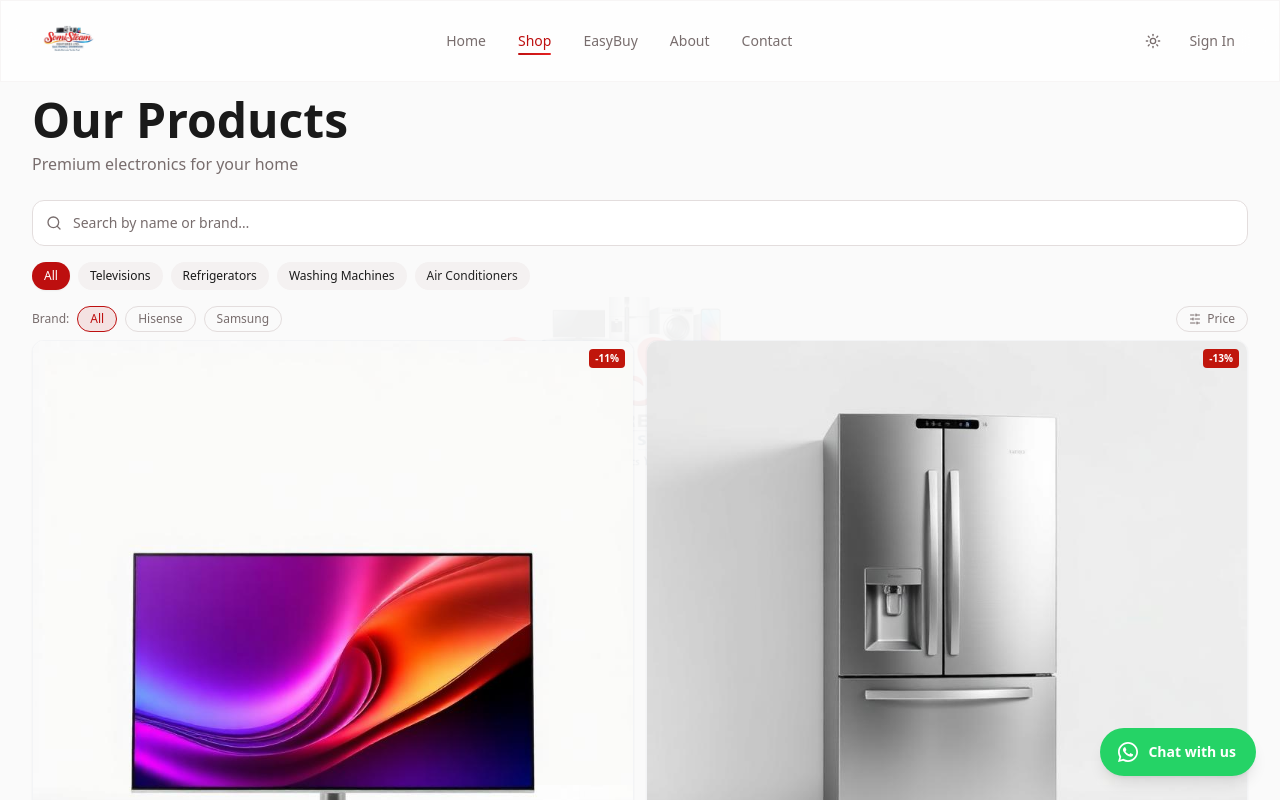
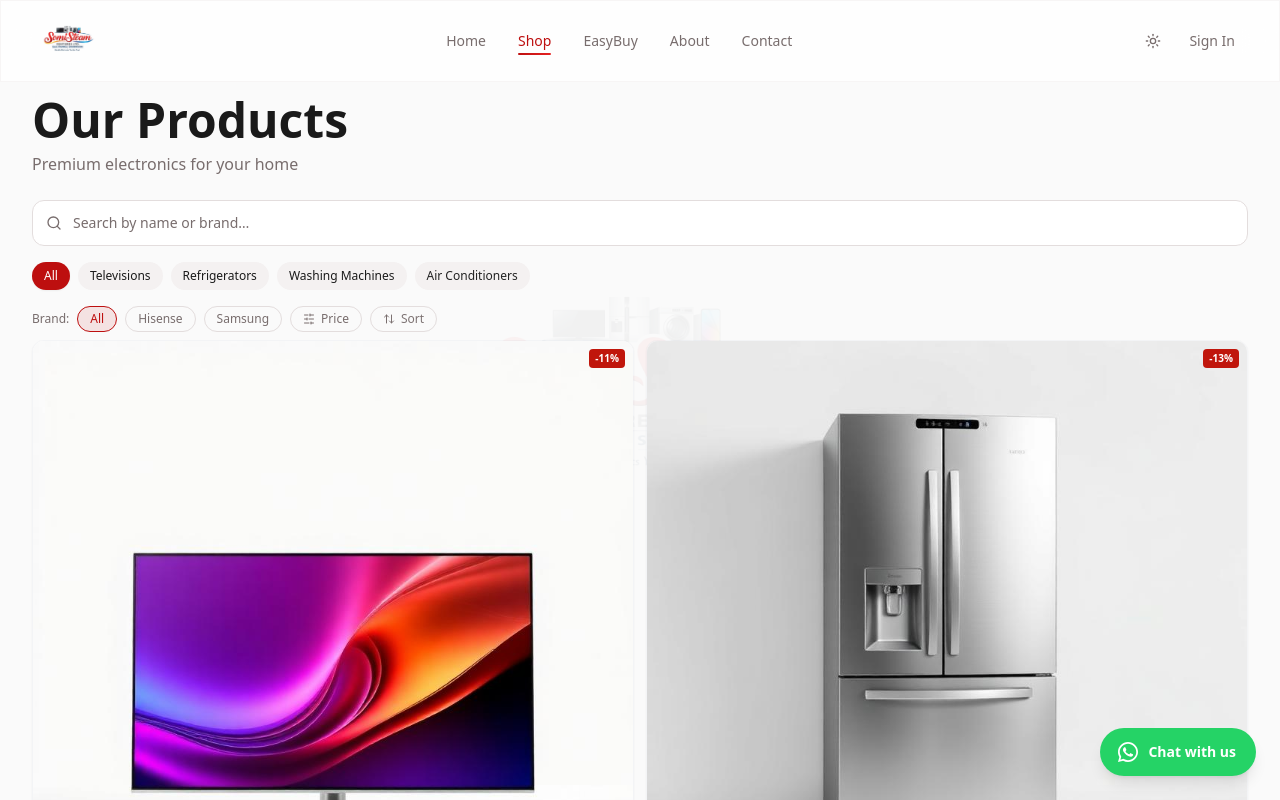
Before and after one commit to visibyltechnology/SomiSteam-Store, a React (Vite) app: page /shop in a window 1280 px wide. Shown: the top 800 px of the page. Built offline with nearby package versions, Linux system fonts and the light colour scheme; the HTML template or start-up script is replaced by a standard one.

Commit message:
feat: sort by price and discount on shop page

```diff
--- a/src/pages/Shop.tsx
+++ b/src/pages/Shop.tsx
@@ -1,7 +1,7 @@
 import { motion, AnimatePresence } from "framer-motion";
   import { Link } from "react-router-dom";
   import { useState, useMemo } from "react";
-  import { Search, X, SlidersHorizontal } from "lucide-react";
+  import { Search, X, SlidersHorizontal, ArrowUpDown } from "lucide-react";
   import Navbar from "@/components/Navbar";
   import Footer from "@/components/Footer";
   import { Slider } from "@/components/ui/slider";
@@ -10,9 +10,17 @@ import { motion, AnimatePresence } from "framer-motion";
   const ALL = "All";
   const categories = [ALL, "Televisions", "Refrigerators", "Washing Machines", "Air Conditioners"];
   const brands = [ALL, "Hisense", "Samsung"];
-
   const MIN_PRICE = 100000;
   const MAX_PRICE = 500000;
+
+  type SortKey = "default" | "price_asc" | "price_desc" | "discount";
+
+  const sortOptions: { key: SortKey; label: string }[] = [
+    { key: "default", label: "Default" },
+    { key: "price_asc", label: "Price: Low to High" },
+    { key: "price_desc", label: "Price: High to Low" },
+    { key: "discount", label: "Biggest Discount" },
+  ];
 
   const Shop = () => {
     const [query, setQuery] = useState("");
@@ -20,11 +28,14 @@ import { motion, AnimatePresence } from "framer-motion";
     const [activeBrand, setActiveBrand] = useState(ALL);
     const [priceRange, setPriceRange] = useState<[number, number]>([MIN_PRICE, MAX_PRICE]);
     const [showPriceFilter, setShowPriceFilter] = useState(false);
+    const [sortKey, setSortKey] = useState<SortKey>("default");
+    const [showSort, setShowSort] = useState(false);
 
     const priceActive = priceRange[0] !== MIN_PRICE || priceRange[1] !== MAX_PRICE;
+    const sortActive = sortKey !== "default";
 
     const filtered = useMemo(() => {
-      return products.filter((p) => {
+      const list = products.filter((p) => {
         const matchQuery =
           query.trim() === "" ||
           p.name.toLowerCase().includes(query.toLowerCase()) ||
@@ -34,43 +45,39 @@ import { motion, AnimatePresence } from "framer-motion";
         const matchPrice = p.price >= priceRange[0] && p.price <= priceRange[1];
         return matchQuery && matchCat && matchBrand && matchPrice;
       });
-    }, [query, activeCategory, activeBrand, priceRange]);
+
+      if (sortKey === "price_asc") return [...list].sort((a, b) => a.price - b.price);
+      if (sortKey === "price_desc") return [...list].sort((a, b) => b.price - a.price);
+      if (sortKey === "discount") return [...list].sort((a, b) => b.discount - a.discount);
+      return list;
+    }, [query, activeCategory, activeBrand, priceRange, sortKey]);
 
     const clearFilters = () => {
       setQuery("");
       setActiveCategory(ALL);
       setActiveBrand(ALL);
       setPriceRange([MIN_PRICE, MAX_PRICE]);
+      setSortKey("default");
       setShowPriceFilter(false);
+      setShowSort(false);
     };
 
-    const hasFilters =
-      query.trim() ||
-      activeCategory !== ALL ||
-      activeBrand !== ALL ||
-      priceActive;
+    const hasFilters = query.trim() || activeCategory !== ALL || activeBrand !== ALL || priceActive || sortActive;
+
+    const activeSortLabel = sortOptions.find((s) => s.key === sortKey)?.label || "Sort";
 
     return (
       <div className="min-h-screen">
         <Navbar />
         <div className="pt-24 pb-16">
           <div className="container mx-auto px-4 lg:px-8">
-            <motion.div
-              initial={{ opacity: 0, y: 20 }}
-              animate={{ opacity: 1, y: 0 }}
-              className="mb-6"
-            >
+            <motion.div initial={{ opacity: 0, y: 20 }} animate={{ opacity: 1, y: 0 }} className="mb-6">
               <h1 className="text-3xl lg:text-5xl font-display font-bold text-foreground">Our Products</h1>
               <p className="text-muted-foreground mt-2">Premium electronics for your home</p>
             </motion.div>
 
             {/* Search Bar */}
-            <motion.div
-              initial={{ opacity: 0, y: 10 }}
-              animate={{ opacity: 1, y: 0 }}
-              transition={{ delay: 0.1 }}
-              className="relative mb-4"
-            >
+            <motion.div initial={{ opacity: 0, y: 10 }} animate={{ opacity: 1, y: 0 }} transition={{ delay: 0.1 }} className="relative mb-4">
               <Search className="absolute left-3.5 top-1/2 -translate-y-1/2 w-4 h-4 text-muted-foreground" />
               <input
                 type="text"
@@ -80,31 +87,21 @@ import { motion, AnimatePresence } from "framer-motion";
                 className="w-full pl-10 pr-10 py-3 rounded-xl border border-border bg-card text-foreground placeholder:text-muted-foreground text-sm focus:outline-none focus:ring-2 focus:ring-accent focus:border-transparent"
               />
               {query && (
-                <button
-                  onClick={() => setQuery("")}
-                  className="absolute right-3.5 top-1/2 -translate-y-1/2 text-muted-foreground hover:text-foreground"
-                >
+                <button onClick={() => setQuery("")} className="absolute right-3.5 top-1/2 -translate-y-1/2 text-muted-foreground hover:text-foreground">
                   <X className="w-4 h-4" />
                 </button>
               )}
             </motion.div>
 
             {/* Category Filter */}
-            <motion.div
-              initial={{ opacity: 0, y: 10 }}
-              animate={{ opacity: 1, y: 0 }}
-              transition={{ delay: 0.15 }}
-              className="mb-3 overflow-x-auto pb-1"
-            >
+            <motion.div initial={{ opacity: 0, y: 10 }} animate={{ opacity: 1, y: 0 }} transition={{ delay: 0.15 }} className="mb-3 overflow-x-auto pb-1">
               <div className="flex gap-2 min-w-max">
                 {categories.map((cat) => (
                   <button
                     key={cat}
                     onClick={() => setActiveCategory(cat)}
                     className={`px-3 py-1.5 rounded-full text-xs font-medium transition-all whitespace-nowrap ${
-                      activeCategory === cat
-                        ? "bg-accent text-white shadow-sm"
-                        : "bg-secondary text-foreground hover:bg-accent/10"
+                      activeCategory === cat ? "bg-accent text-white shadow-sm" : "bg-secondary text-foreground hover:bg-accent/10"
                     }`}
                   >
                     {cat}
@@ -113,13 +110,8 @@ import { motion, AnimatePresence } from "framer-motion";
               </div>
             </motion.div>
 
-            {/* Brand + Price Row */}
-            <motion.div
-              initial={{ opacity: 0, y: 10 }}
-              animate={{ opacity: 1, y: 0 }}
-              transition={{ delay: 0.2 }}
-              className="mb-2 flex items-center gap-2 flex-wrap"
-            >
+            {/* Brand + Price + Sort Row */}
+            <motion.div initial={{ opacity: 0, y: 10 }} animate={{ opacity: 1, y: 0 }} transition={{ delay: 0.2 }} className="mb-2 flex items-center gap-2 flex-wrap">
               <span className="text-xs text-muted-foreground">Brand:</span>
               <div className="flex gap-2">
                 {brands.map((brand) => (
@@ -127,9 +119,7 @@ import { motion, AnimatePresence } from "framer-motion";
                     key={brand}
                     onClick={() => setActiveBrand(brand)}
                     className={`px-3 py-1 rounded-full text-xs font-medium border transition-all ${
-                      activeBrand === brand
-                        ? "border-accent bg-accent/10 text-accent"
-                        : "border-border text-muted-foreground hover:border-accent/50"
+                      activeBrand === brand ? "border-accent bg-accent/10 text-accent" : "border-border text-muted-foreground hover:border-accent/50"
                     }`}
                   >
                     {brand}
@@ -137,41 +127,39 @@ import { motion, AnimatePresence } from "framer-motion";
                 ))}
               </div>
 
-              {/* Price filter toggle */}
+              {/* Price toggle */}
               <button
-                onClick={() => setShowPriceFilter((v) => !v)}
-                className={`ml-auto flex items-center gap-1.5 px-3 py-1 rounded-full text-xs font-medium border transition-all ${
-                  priceActive || showPriceFilter
-                    ? "border-accent bg-accent/10 text-accent"
-                    : "border-border text-muted-foreground hover:border-accent/50"
+                onClick={() => { setShowPriceFilter((v) => !v); setShowSort(false); }}
+                className={`flex items-center gap-1.5 px-3 py-1 rounded-full text-xs font-medium border transition-all ${
+                  priceActive || showPriceFilter ? "border-accent bg-accent/10 text-accent" : "border-border text-muted-foreground hover:border-accent/50"
                 }`}
               >
                 <SlidersHorizontal className="w-3 h-3" />
-                {priceActive
-                  ? `${formatPrice(priceRange[0])} – ${formatPrice(priceRange[1])}`
-                  : "Price"}
+                {priceActive ? `${formatPrice(priceRange[0])} – ${formatPrice(priceRange[1])}` : "Price"}
+              </button>
+
+              {/* Sort toggle */}
+              <button
+                onClick={() => { setShowSort((v) => !v); setShowPriceFilter(false); }}
+                className={`flex items-center gap-1.5 px-3 py-1 rounded-full text-xs font-medium border transition-all ${
+                  sortActive || showSort ? "border-accent bg-accent/10 text-accent" : "border-border text-muted-foreground hover:border-accent/50"
+                }`}
+              >
+                <ArrowUpDown className="w-3 h-3" />
+                {sortActive ? activeSortLabel : "Sort"}
               </button>
 
               {hasFilters && (
-                <button
-                  onClick={clearFilters}
-                  className="flex items-center gap-1 text-xs text-muted-foreground hover:text-foreground"
-                >
+                <button onClick={clearFilters} className="flex items-center gap-1 text-xs text-muted-foreground hover:text-foreground">
                   <X className="w-3 h-3" /> Clear all
                 </button>
               )}
             </motion.div>
 
-            {/* Price Range Slider — expands inline */}
+            {/* Price Range Panel */}
             <AnimatePresence>
               {showPriceFilter && (
-                <motion.div
-                  key="price-slider"
-                  initial={{ opacity: 0, height: 0 }}
-                  animate={{ opacity: 1, height: "auto" }}
-                  exit={{ opacity: 0, height: 0 }}
-                  className="overflow-hidden mb-4"
-                >
+                <motion.div key="price-slider" initial={{ opacity: 0, height: 0 }} animate={{ opacity: 1, height: "auto" }} exit={{ opacity: 0, height: 0 }} className="overflow-hidden mb-4">
                   <div className="bg-card border border-border rounded-2xl p-4">
                     <div className="flex justify-between text-xs text-muted-foreground mb-3">
                       <span>Min: <span className="font-semibold text-foreground">{formatPrice(priceRange[0])}</span></span>
@@ -194,27 +182,43 @@ import { motion, AnimatePresence } from "framer-motion";
               )}
             </AnimatePresence>
 
+            {/* Sort Panel */}
+            <AnimatePresence>
+              {showSort && (
+                <motion.div key="sort-panel" initial={{ opacity: 0, height: 0 }} animate={{ opacity: 1, height: "auto" }} exit={{ opacity: 0, height: 0 }} className="overflow-hidden mb-4">
+                  <div className="bg-card border border-border rounded-2xl p-3 flex flex-wrap gap-2">
+                    {sortOptions.map((opt) => (
+                      <button
+                        key={opt.key}
+                        onClick={() => { setSortKey(opt.key); setShowSort(false); }}
+                        className={`px-4 py-2 rounded-xl text-xs font-medium transition-all ${
+                          sortKey === opt.key
+                            ? "bg-accent text-white shadow-sm"
+                            : "bg-secondary text-foreground hover:bg-accent/10"
+                        }`}
+                      >
+                        {opt.label}
+                      </button>
+                    ))}
+                  </div>
+                </motion.div>
+              )}
+            </AnimatePresence>
+
             {/* Results count */}
             {hasFilters && (
               <p className="text-xs text-muted-foreground mb-4">
                 {filtered.length} result{filtered.length !== 1 ? "s" : ""}
+                {sortActive && <span className="ml-1">· sorted by {activeSortLabel.toLowerCase()}</span>}
               </p>
             )}
 
             {/* Product Grid */}
             <AnimatePresence mode="popLayout">
               {filtered.length === 0 ? (
-                <motion.div
-                  key="empty"
-                  initial={{ opacity: 0 }}
-                  animate={{ opacity: 1 }}
-                  exit={{ opacity: 0 }}
-                  className="text-center py-16"
-                >
+                <motion.div key="empty" initial={{ opacity: 0 }} animate={{ opacity: 1 }} exit={{ opacity: 0 }} className="text-center py-16">
                   <p className="text-muted-foreground text-sm">No products match your filters.</p>
-                  <button onClick={clearFilters} className="mt-3 text-accent text-sm underline">
-                    Clear all filters
-                  </button>
+                  <button onClick={clearFilters} className="mt-3 text-accent text-sm underline">Clear all filters</button>
                 </motion.div>
               ) : (
                 <motion.div key="grid" className="grid grid-cols-2 gap-3" layout>
@@ -246,16 +250,10 @@ import { motion, AnimatePresence } from "framer-motion";
                           </div>
                           <div className="p-2.5">
                             <p className="text-[11px] text-gray-500 font-medium mb-0.5">{product.brand}</p>
-                            <h3 className="text-[12px] font-medium text-gray-800 line-clamp-2 leading-snug mb-1.5">
-                              {product.name}
-                            </h3>
-                            <p className="text-[14px] font-bold text-gray-900 mb-0.5">
-                              {formatPrice(product.price)}
-                            </p>
+                            <h3 className="text-[12px] font-medium text-gray-800 line-clamp-2 leading-snug mb-1.5">{product.name}</h3>
+                            <p className="text-[14px] font-bold text-gray-900 mb-0.5">{formatPrice(product.price)}</p>
                             {product.originalPrice > product.price && (
-                              <p className="text-[11px] text-gray-400 line-through">
-                                {formatPrice(product.originalPrice)}
-                              </p>
+                              <p className="text-[11px] text-gray-400 line-through">{formatPrice(product.originalPrice)}</p>
                             )}
                           </div>
                         </div>
```
